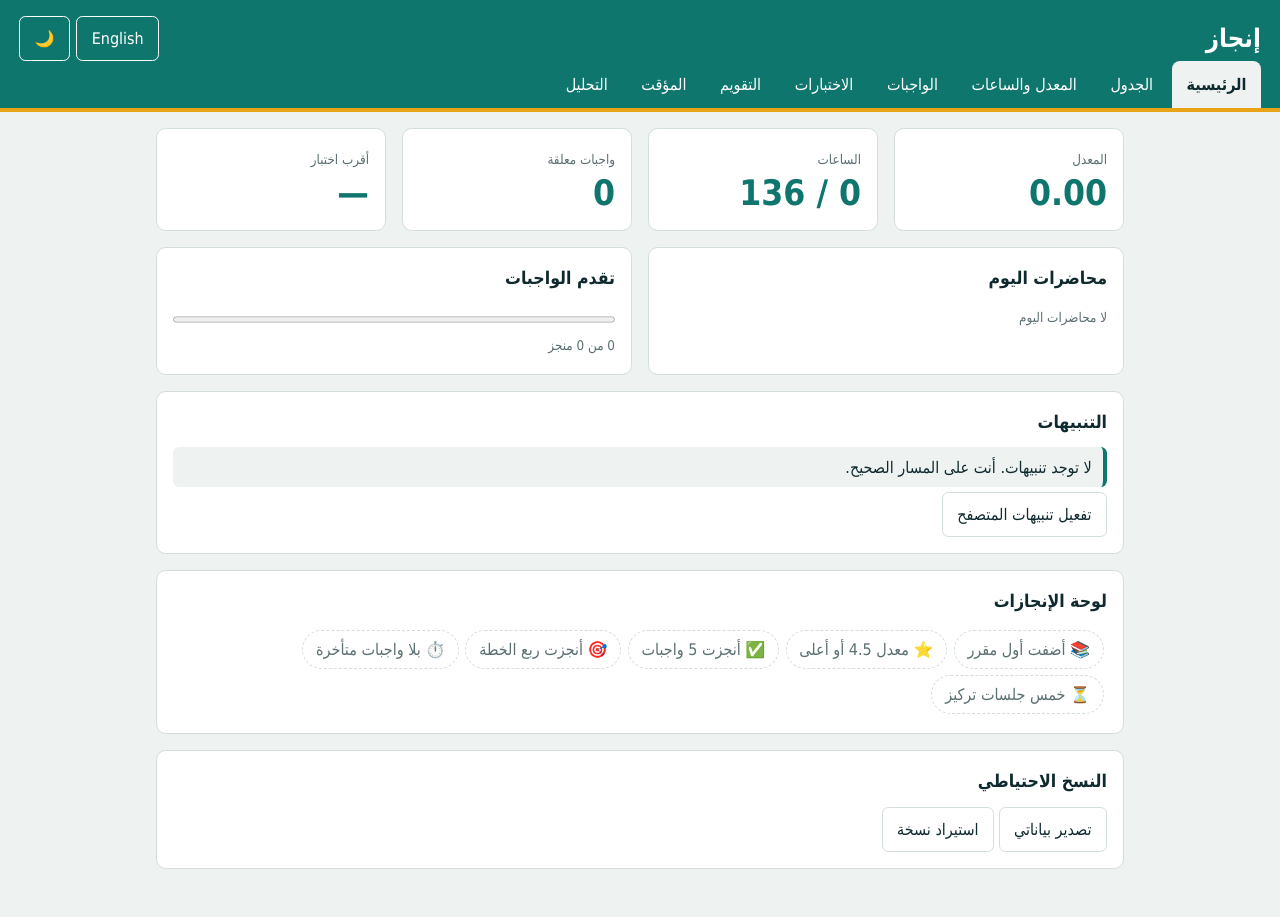
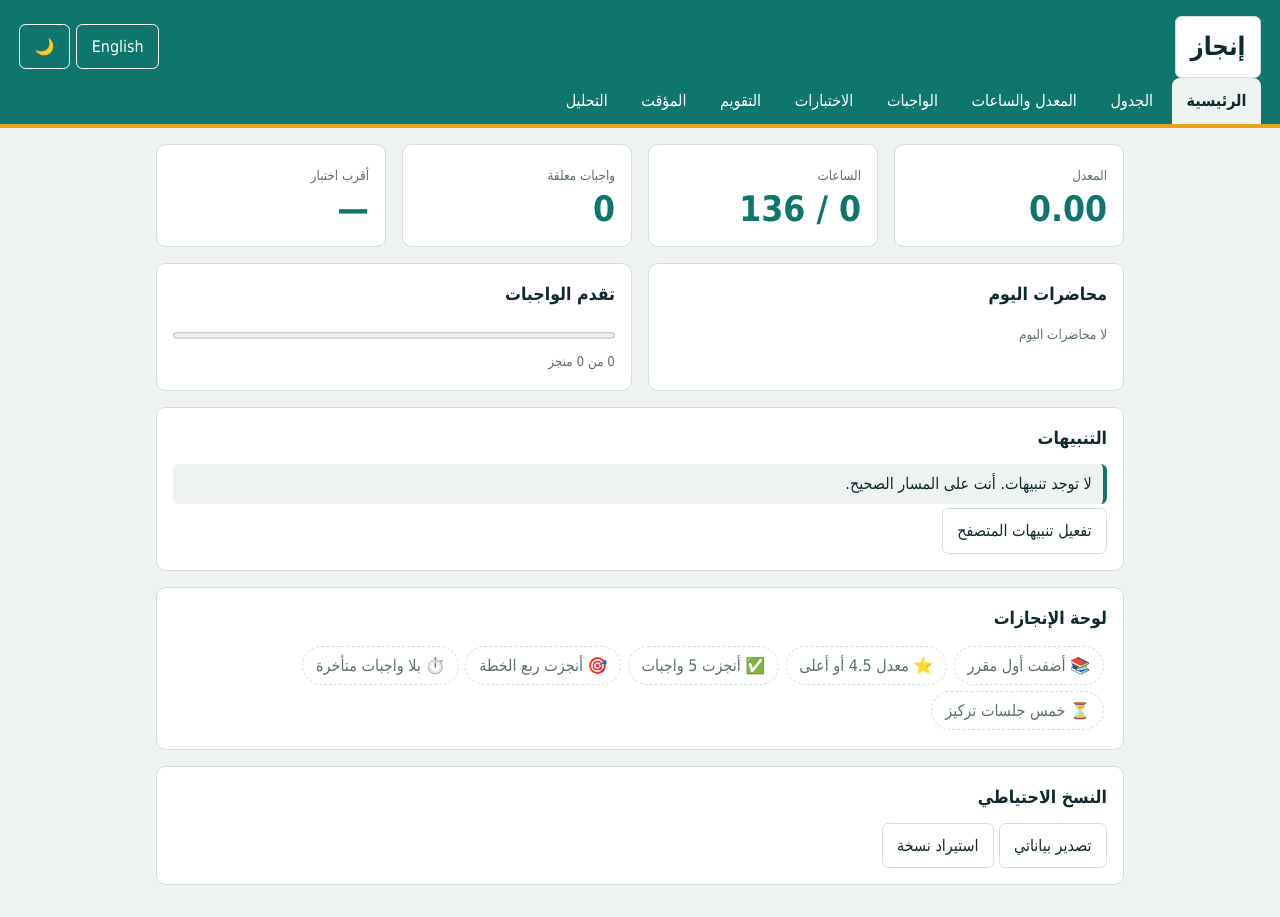
Before and after one commit to Ekramyahya/UniWeb, a plain HTML site: page index.html in a window 1280 px wide. Drawn offline with Linux system fonts and the light colour scheme.

Commit message:
Update index.html

```diff
--- a/index.html
+++ b/index.html
@@ -12,7 +12,7 @@
 </head>
 <body>
 <header>
-  <div class="top"><h1 data-i="title"></h1><div class="tools"><button id="lang" type="button"></button><button id="theme" type="button" aria-label="Theme"></button></div></div>
+  <div class="top"><h1><button id="home" type="button" data-i="title"></button></h1><div class="tools"><button id="lang" type="button"></button><button id="theme" type="button" aria-label="Theme"></button></div></div>
   <nav>
     <button data-v="dash" data-i="nDash" aria-pressed="true"></button>
     <button data-v="sched" data-i="nSched"></button>
```
